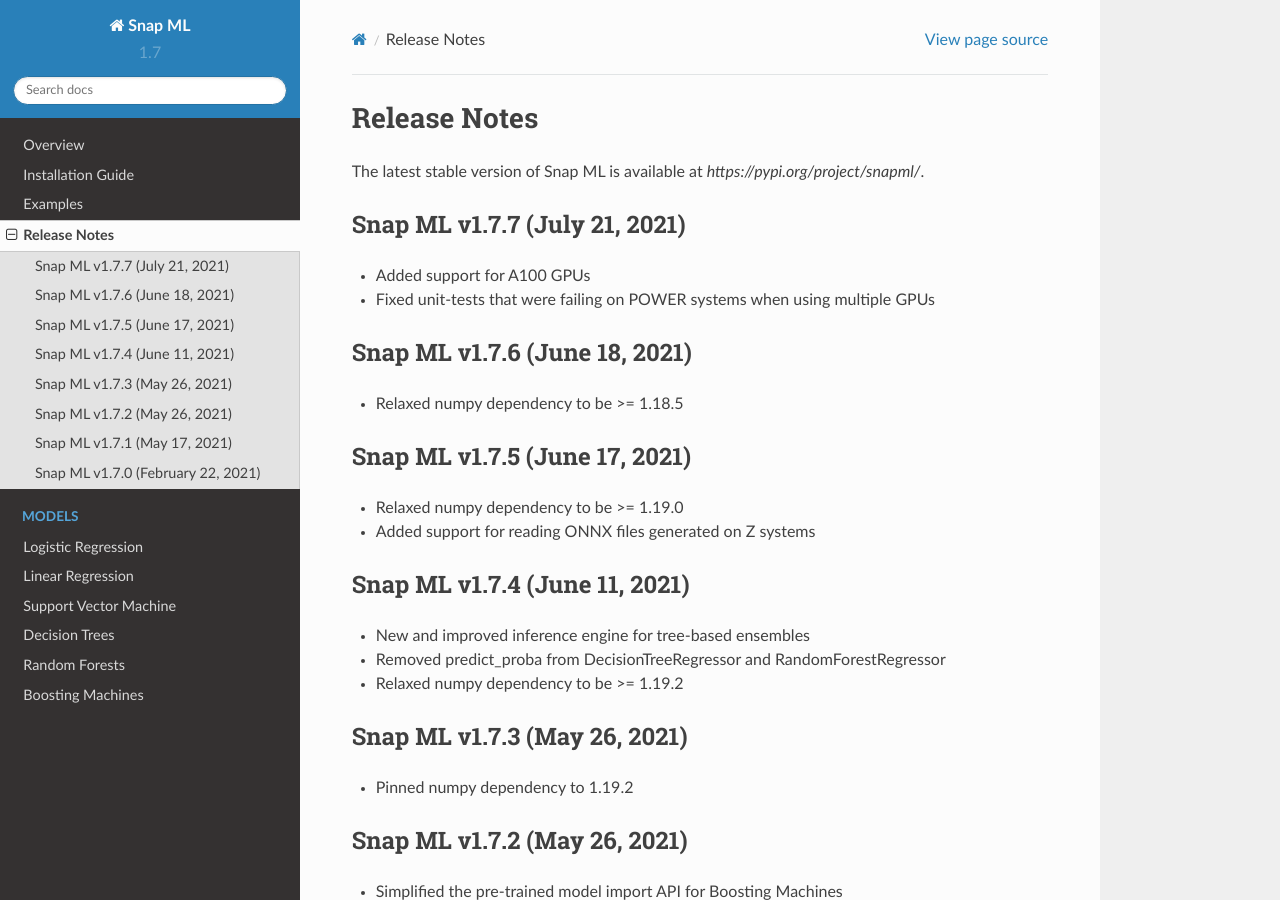
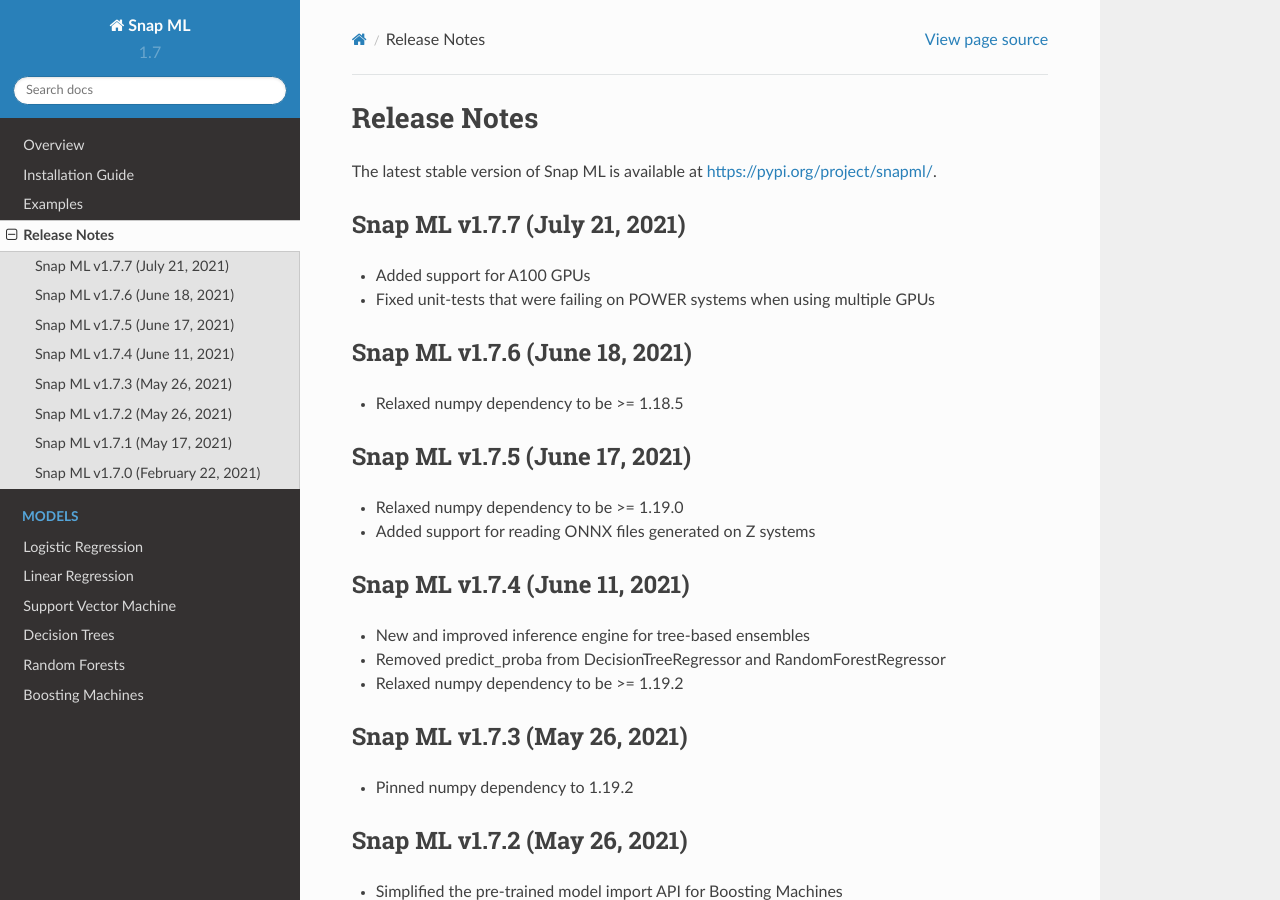
Before and after one commit to andreea-anghel/snapml-docs, a Sphinx documentation site: the page built from docs/source/release_notes.rst, in a window 1280 px wide and 900 px high. Built offline with Sphinx 7.4.7 and the Read the Docs theme 2.0.0, drawn with Linux system fonts in a browser that asks for light colours.

```diff
--- a/docs/source/release_notes.rst
+++ b/docs/source/release_notes.rst
@@ -1,30 +1,30 @@
 Release Notes
 ##################
 
-The latest stable version of Snap ML is available at `https://pypi.org/project/snapml/`.
+The latest stable version of Snap ML is available at https://pypi.org/project/snapml/.
 
 Snap ML v1.7.7 (July 21, 2021)
-======
+==============================
 
 * Added support for A100 GPUs
 * Fixed unit-tests that were failing on POWER systems when using multiple GPUs
 
 
 Snap ML v1.7.6 (June 18, 2021)
-======
+==============================
 
 * Relaxed numpy dependency to be >= 1.18.5
 
 
 Snap ML v1.7.5 (June 17, 2021)
-======
+==============================
 
 * Relaxed numpy dependency to be >= 1.19.0
 * Added support for reading ONNX files generated on Z systems
 
 
 Snap ML v1.7.4 (June 11, 2021)
-======
+==============================
 
 * New and improved inference engine for tree-based ensembles
 * Removed predict_proba from DecisionTreeRegressor and RandomForestRegressor
@@ -32,13 +32,13 @@ Snap ML v1.7.4 (June 11, 2021)
 
 
 Snap ML v1.7.3 (May 26, 2021)
-======
+==============================
 
 * Pinned numpy dependency to 1.19.2
 
 
 Snap ML v1.7.2 (May 26, 2021)
-======
+==============================
 
 * Simplified the pre-trained model import API for Boosting Machines
 * Fixed support for string labels at training/inference time
@@ -50,7 +50,7 @@ Snap ML v1.7.2 (May 26, 2021)
 
 
 Snap ML v1.7.1 (May 17, 2021)
-======
+==============================
 
 * Added multi-class classification support (Decision Trees and Random Forests)
 * Fixed issue related to class weights and Logistic Regression
@@ -58,12 +58,12 @@ Snap ML v1.7.1 (May 17, 2021)
 
 
 Snap ML v1.7.0 (February 22, 2021)
-======
+==================================
 
 * Added Windows, MacOS, Linux/x86, Linux/PPC support
 * Accelerated inference engine for tree ensembles
 * Added support for importing pre-trained tree ensembles from PMML, XGBoost, LightGBM and ONNX
-* Added a new ML algorithm: heterogeneous boosting machine model (for more details: `https://proceedings.neurips.cc/paper/2020/file/7fd3b80fb1884e2927df46a7139bb8bf-Paper.pdf`)
+* Added a new ML algorithm: heterogeneous boosting machine model (for more details: https://proceedings.neurips.cc/paper/2020/file/7fd3b80fb1884e2927df46a7139bb8bf-Paper.pdf)
 * Integrated Snap ML into Lale
 * Added non-linear kernel support for linear models
 * Added predict_proba to LogisticRegression in the multi-class case
```
